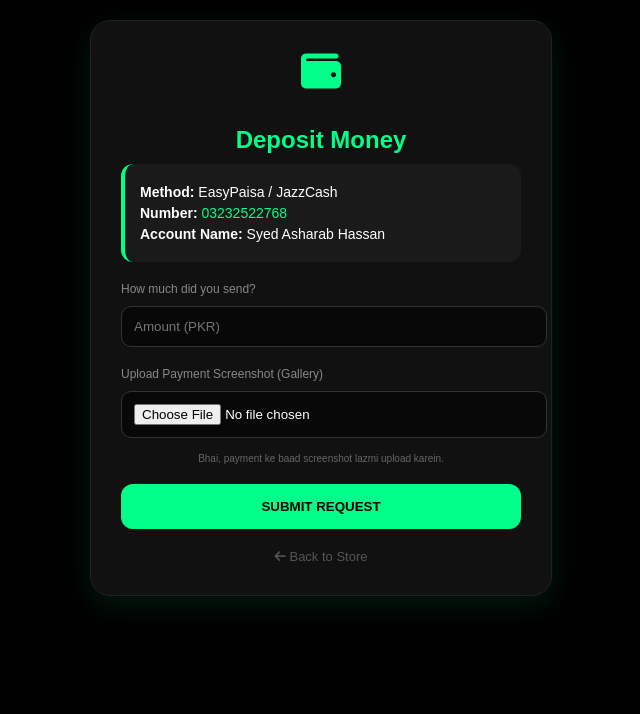
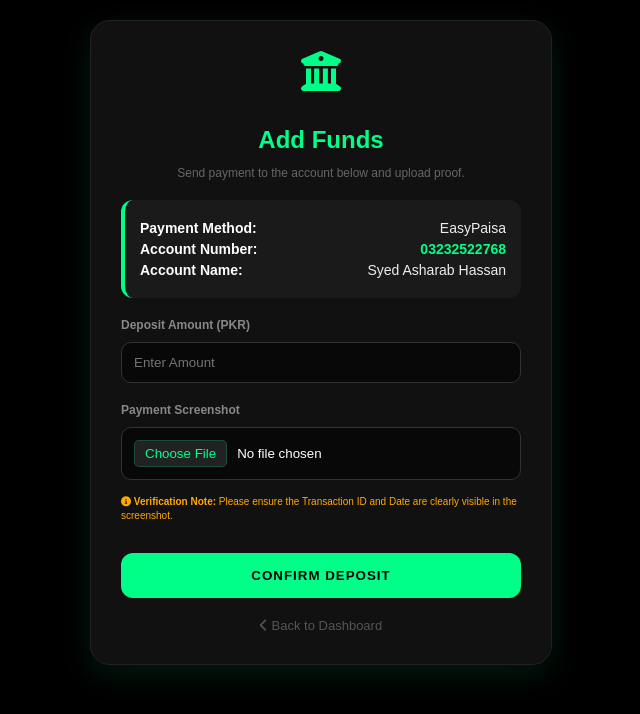
Before and after one commit to syedashariblaptop-hassan/asharib-otp-store, a Flask app: page /deposit in a window 1280 px wide. Shown: the top 714 px of the page, without its empty margins (319-959 px from the left). Run offline with Flask 3, Linux system fonts and the light colour scheme; the visitor is signed in with stand-in values (Sample User, id 1); some libraries are stand-ins or nearby versions.

Commit message:
Update deposit.html

```diff
--- a/templates/deposit.html
+++ b/templates/deposit.html
@@ -12,41 +12,72 @@
         h2 { color: #00ff88; margin-bottom: 10px; }
         .payment-info { background: #1a1a1a; padding: 15px; border-radius: 12px; margin-bottom: 20px; border-left: 4px solid #00ff88; text-align: left; }
         .payment-info p { margin: 5px 0; font-size: 14px; }
-        input[type="number"], input[type="file"] { width: 100%; padding: 12px; margin: 10px 0; border-radius: 10px; border: 1px solid #333; background: #080808; color: white; outline: none; }
-        label { display: block; text-align: left; font-size: 12px; color: #888; margin-top: 10px; }
-        .btn-submit { background: #00ff88; color: black; border: none; padding: 15px; width: 100%; border-radius: 12px; font-weight: 800; cursor: pointer; margin-top: 20px; transition: 0.3s; text-transform: uppercase; }
-        .btn-submit:hover { background: #00bd65; transform: translateY(-2px); }
-        .back-link { display: inline-block; margin-top: 20px; color: #555; text-decoration: none; font-size: 13px; }
+
+        input[type="number"], input[type="file"] { width: 100%; padding: 12px; margin: 10px 0; border-radius: 10px; border: 1px solid #333; background: #080808; color: white; outline: none; box-sizing: border-box; }
+        label { display: block; text-align: left; font-size: 12px; color: #888; margin-top: 10px; font-weight: 600; }
+
+        .btn-submit { background: #00ff88; color: black; border: none; padding: 15px; width: 100%; border-radius: 12px; font-weight: 800; cursor: pointer; margin-top: 20px; transition: 0.3s; text-transform: uppercase; letter-spacing: 1px; }
+        .btn-submit:hover { background: #00bd65; transform: translateY(-2px); box-shadow: 0 5px 15px rgba(0, 255, 136, 0.3); }
+        .back-link { display: inline-block; margin-top: 20px; color: #555; text-decoration: none; font-size: 13px; transition: 0.3s; }
+        .back-link:hover { color: #00ff88; }
+
+        /* Custom file input look */
+        input[type="file"]::file-selector-button { background: #222; color: #00ff88; border: 1px solid #00ff8833; padding: 5px 10px; border-radius: 5px; margin-right: 10px; cursor: pointer; }
     </style>
 </head>
 <body>
 
     <div class="deposit-card">
-        <i class="fas fa-wallet" style="font-size: 40px; color: #00ff88; margin-bottom: 15px;"></i>
-        <h2>Deposit Money</h2>
+        <i class="fas fa-university" style="font-size: 40px; color: #00ff88; margin-bottom: 15px;"></i>
+        <h2>Add Funds</h2>
+        <p style="font-size: 12px; color: #666; margin-bottom: 20px;">Send payment to the account below and upload proof.</p>
 
         <div class="payment-info">
-            <p><strong>Method:</strong> EasyPaisa / JazzCash</p>
-            <p><strong>Number:</strong> <span style="color: #00ff88;">03232522768</span></p>
-            <p><strong>Account Name:</strong> Syed Asharab Hassan</p>
+            <p><strong>Payment Method:</strong> <span style="float: right; color: #eee;">EasyPaisa</span></p>
+            <p><strong>Account Number:</strong> <span style="float: right; color: #00ff88; font-weight: bold;">03232522768</span></p>
+            <p><strong>Account Name:</strong> <span style="float: right; color: #eee;">Syed Asharab Hassan</span></p>
         </div>
 
-        <form action="/deposit" method="POST" enctype="multipart/form-data">
-            <label>How much did you send?</label>
-            <input type="number" name="amount" placeholder="Amount (PKR)" required min="1">
+        <form id="depositForm" action="/deposit" method="POST" enctype="multipart/form-data">
+            <label>Deposit Amount (PKR)</label>
+            <input type="number" name="amount" placeholder="Enter Amount" required min="10">
 
-            <label>Upload Payment Screenshot (Gallery)</label>
+            <label>Payment Screenshot</label>
             <input type="file" name="screenshot" accept="image/*" required>
 
-            <small style="color: #666; font-size: 10px; display: block; margin-top: 5px;">
-                Bhai, payment ke baad screenshot lazmi upload karein.
-            </small>
+            <p style="color: #ffaa00; font-size: 10px; text-align: left; margin-top: 5px; line-height: 1.4;">
+                <i class="fas fa-info-circle"></i> <b>Verification Note:</b> Please ensure the Transaction ID and Date are clearly visible in the screenshot.
+            </p>
 
-            <button type="submit" class="btn-submit">Submit Request</button>
+            <button type="submit" class="btn-submit">Confirm Deposit</button>
         </form>
 
-        <a href="/" class="back-link"><i class="fas fa-arrow-left"></i> Back to Store</a>
+        <a href="/" class="back-link"><i class="fas fa-chevron-left"></i> Back to Dashboard</a>
     </div>
+
+    <script>
+        document.getElementById('depositForm').onsubmit = function(e) {
+            let timerInterval;
+            Swal.fire({
+                title: 'Processing Request',
+                html: 'Uploading your proof... <b></b>',
+                timer: 2500,
+                timerProgressBar: true,
+                background: '#111',
+                color: '#fff',
+                didOpen: () => {
+                    Swal.showLoading();
+                    const b = Swal.getHtmlContainer().querySelector('b');
+                    timerInterval = setInterval(() => {
+                        b.textContent = Swal.getTimerLeft();
+                    }, 100);
+                },
+                willClose: () => {
+                    clearInterval(timerInterval);
+                }
+            });
+        };
+    </script>
 
 </body>
 </html>
```
